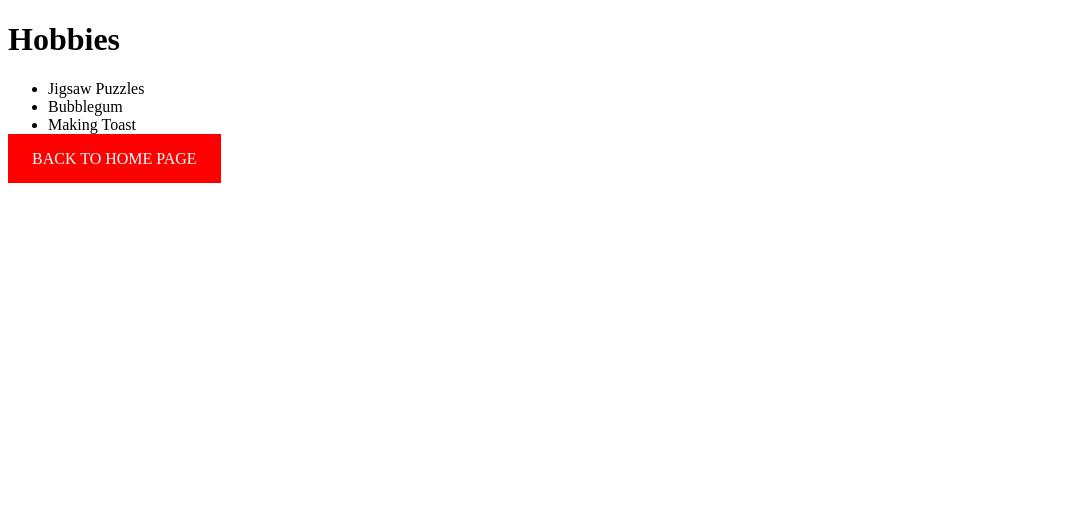
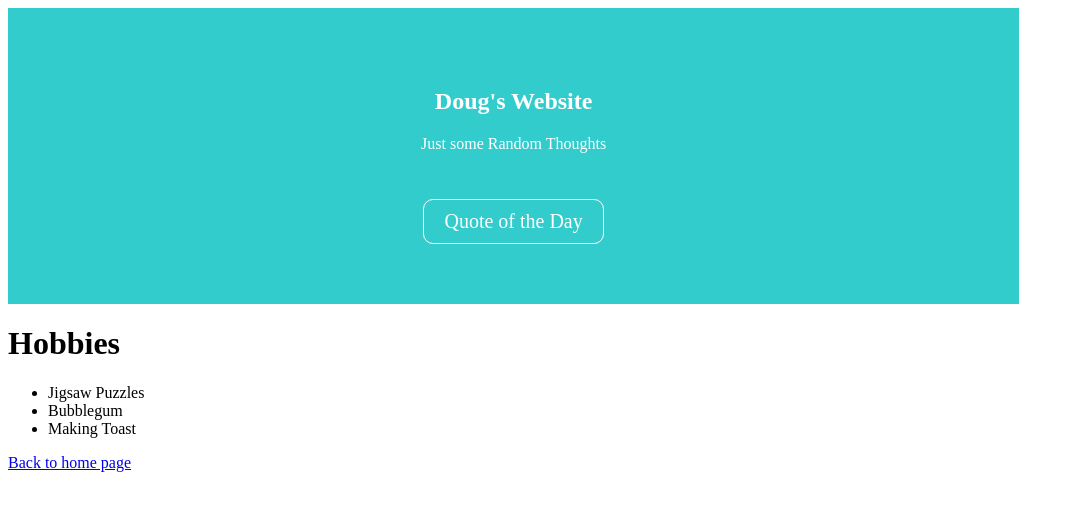
Before and after one commit to blancmatter/BT-ExampleWebsite, a plain HTML site: page hobbies.html in a window 1280 px wide. Shown: the whole page, without its empty margins (0-1074 px from the left). Drawn offline with Linux system fonts and the light colour scheme.

Commit message:
Update hobbies link

```diff
--- a/page1.html
+++ b/hobbies.html
@@ -4,12 +4,17 @@
 
 <html>
   <body>
+    <section class="header">
+      <h1>Doug's Website</h1>
+      <p>Just some Random Thoughts</p>
+      <a class="btn-bgstroke" onclick="quote()">Quote of the Day</a>
+    </section>
     <h1>Hobbies</h1>
     <ul>
       <li>Jigsaw Puzzles</li>
       <li>Bubblegum</li>
       <li>Making Toast</li>
     </ul>
-    <a href="index.html"> Back to home page</a>
+    <a href="index.html">Back to home page</a>
   </body>
 </html>
--- a/style.css
+++ b/style.css
@@ -1,26 +1,3 @@
-/* h1 {
-    font-size: 2.8em;
-    padding: 10px 0;
-    font-weight: 800;
-  }
-
-  p {
-    font-size: 1.1em;
-    font-weight: 100;
-  } */
-
-  a {
-    background-color: red;
-    color: white;
-    padding: 1em 1.5em;
-    text-decoration: none;
-    text-transform: uppercase;
-  }
-
-  a:hover {
-    background-color: #555;
-  }
-
   .header {
     width: 80%;
     padding:60px 0;
```
Also changed, not shown: index.html (+1 -1 lines).
